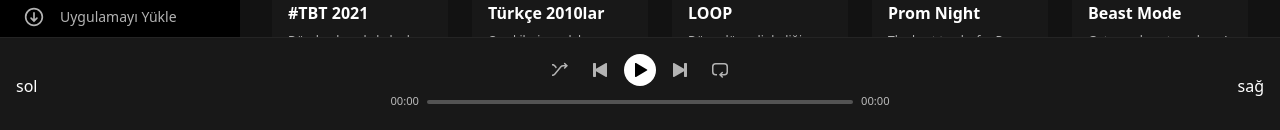
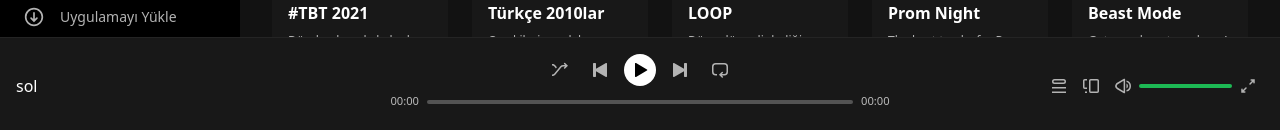
Before and after one commit to sedatbilece/React-Spotify-Clone, a React (Create React App) app: page / in a window 1280 px wide. Shown: the part 667-797 px from the top of the page. Built offline with nearby package versions, Linux system fonts and the light colour scheme.

Commit message:
add player volume

```diff
--- a/src/Icons.js
+++ b/src/Icons.js
@@ -234,8 +234,8 @@ const VolumeMuteIcon = ({size}) => {
 
     return (
         <svg role="img" height={size} width={size} class="Svg-ytk21e-0 gFcOie IYDlXmBmmUKHveMzIPCF" viewBox="0 0 16 16">
-                  <path d="M13.86 5.47a.75.75 0 00-1.061 0l-1.47 1.47-1.47-1.47A.75.75 0 008.8 6.53L10.269 8l-1.47 1.47a.75.75 0 101.06 1.06l1.47-1.47 1.47 1.47a.75.75 0 001.06-1.06L12.39 8l1.47-1.47a.75.75 0 000-1.06z"></path>
-                  <path d="M10.116 1.5A.75.75 0 008.991.85l-6.925 4a3.642 3.642 0 00-1.33 4.967 3.639 3.639 0 001.33 1.332l6.925 4a.75.75 0 001.125-.649v-1.906a4.73 4.73 0 01-1.5-.694v1.3L2.817 9.852a2.141 2.141 0 01-.781-2.92c.187-.324.456-.594.78-.782l5.8-3.35v1.3c.45-.313.956-.55 1.5-.694V1.5z"></path>
+                  <path fill="#b3b3b3" d="M13.86 5.47a.75.75 0 00-1.061 0l-1.47 1.47-1.47-1.47A.75.75 0 008.8 6.53L10.269 8l-1.47 1.47a.75.75 0 101.06 1.06l1.47-1.47 1.47 1.47a.75.75 0 001.06-1.06L12.39 8l1.47-1.47a.75.75 0 000-1.06z"></path>
+                  <path fill="#b3b3b3" d="M10.116 1.5A.75.75 0 008.991.85l-6.925 4a3.642 3.642 0 00-1.33 4.967 3.639 3.639 0 001.33 1.332l6.925 4a.75.75 0 001.125-.649v-1.906a4.73 4.73 0 01-1.5-.694v1.3L2.817 9.852a2.141 2.141 0 01-.781-2.92c.187-.324.456-.594.78-.782l5.8-3.35v1.3c.45-.313.956-.55 1.5-.694V1.5z"></path>
             </svg>
     )
 }
@@ -243,8 +243,8 @@ const VolumeNormalIcon = ({size}) => {
 
     return (
         <svg role="img" height={size} width={size} class="Svg-ytk21e-0 gFcOie IYDlXmBmmUKHveMzIPCF" viewBox="0 0 16 16">
-                  <path d="M9.741.85a.75.75 0 01.375.65v13a.75.75 0 01-1.125.65l-6.925-4a3.642 3.642 0 01-1.33-4.967 3.639 3.639 0 011.33-1.332l6.925-4a.75.75 0 01.75 0zm-6.924 5.3a2.139 2.139 0 000 3.7l5.8 3.35V2.8l-5.8 3.35zm8.683 4.29V5.56a2.75 2.75 0 010 4.88z"></path>
-                  <path d="M11.5 13.614a5.752 5.752 0 000-11.228v1.55a4.252 4.252 0 010 8.127v1.55z"></path>
+                  <path fill="#b3b3b3" d="M9.741.85a.75.75 0 01.375.65v13a.75.75 0 01-1.125.65l-6.925-4a3.642 3.642 0 01-1.33-4.967 3.639 3.639 0 011.33-1.332l6.925-4a.75.75 0 01.75 0zm-6.924 5.3a2.139 2.139 0 000 3.7l5.8 3.35V2.8l-5.8 3.35zm8.683 4.29V5.56a2.75 2.75 0 010 4.88z"></path>
+                  <path fill="#b3b3b3" d="M11.5 13.614a5.752 5.752 0 000-11.228v1.55a4.252 4.252 0 010 8.127v1.55z"></path>
             </svg>
     )
 }
--- a/src/components/BottomBar/Player.js
+++ b/src/components/BottomBar/Player.js
@@ -8,7 +8,7 @@ export default function Player(){
 
 
     const [audio, state, controls, ref] = useAudio({
-        src: 'https://v1.api.audio/url/bf02e7/default.mp3'
+        src: 'https://file.api.audio/demo.mp3'
       });
 
 
@@ -58,8 +58,33 @@ export default function Player(){
             </div>
         </div>
 
-        <div className="min-w-[11.25rem] w-[30%] flex justify-end">
-            sağ
+        <div className="min-w-[11.25rem] w-[30%] flex justify-end item-center">
+        <button className="w-8 h-8 flex items-center justify-center text-white text-opacity-70 hover:text-opacity-100">
+                    <Icon name='queue' size={16}/>
+                </button>
+
+                <button className="w-8 h-8 flex items-center justify-center text-white text-opacity-70 hover:text-opacity-100">
+                    <Icon name='device' size={16}/>
+                </button>
+
+                <button className="w-8 h-8 flex items-center justify-center text-white text-opacity-70 hover:text-opacity-100">
+                    <Icon name={state?.volume===0?'volumeMute':'volumeNormal'} size={16}/>
+                </button>
+
+                <div className='w-[5.8rem] max-w-full'>
+                <CostumRange
+                   step ={0.01}
+                   min={0}
+                   max={1}
+                   value={state?.volume}
+                   onChange={value => controls.volume(value )}
+
+                  /></div>
+                  <button className="w-8 h-8 flex items-center justify-center text-white text-opacity-70 hover:text-opacity-100">
+                    <Icon name='fullScreen' size={16}/>
+                </button>
+
+
         </div>
 
     </div>)
```
